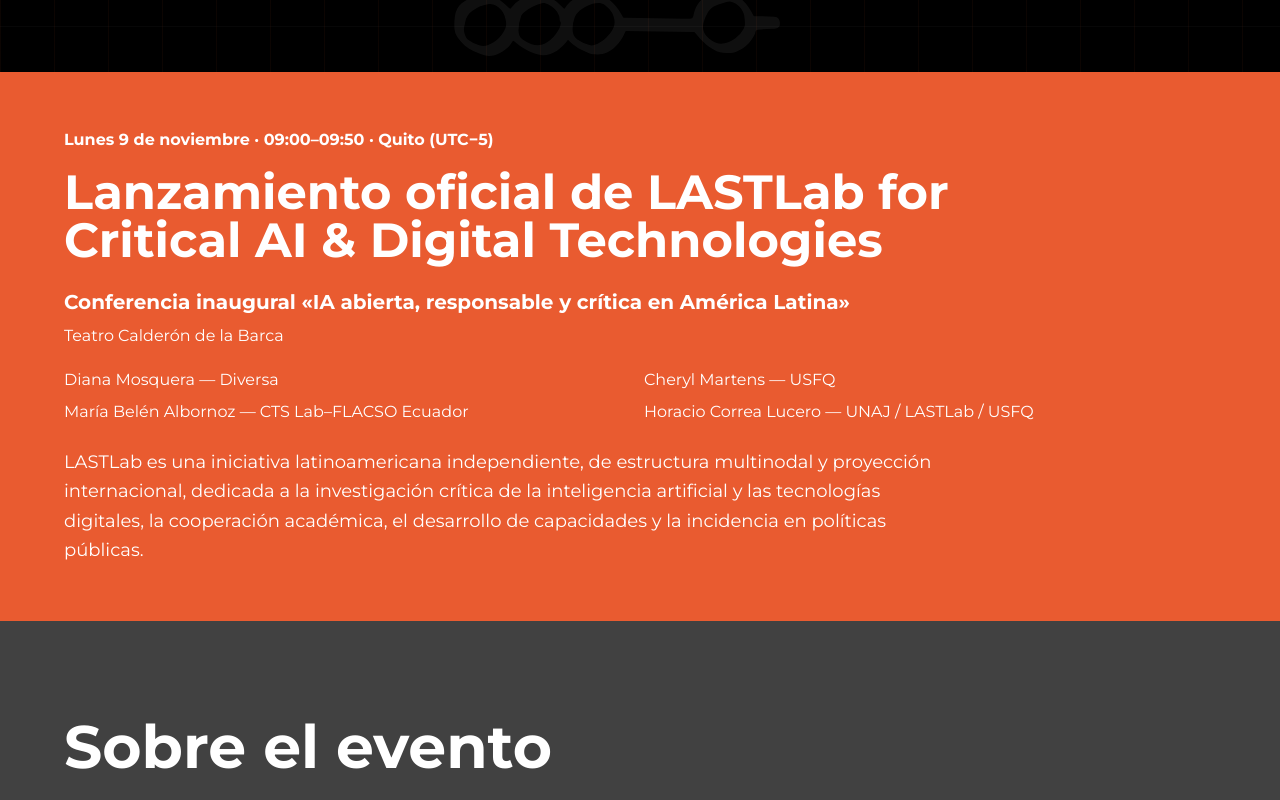
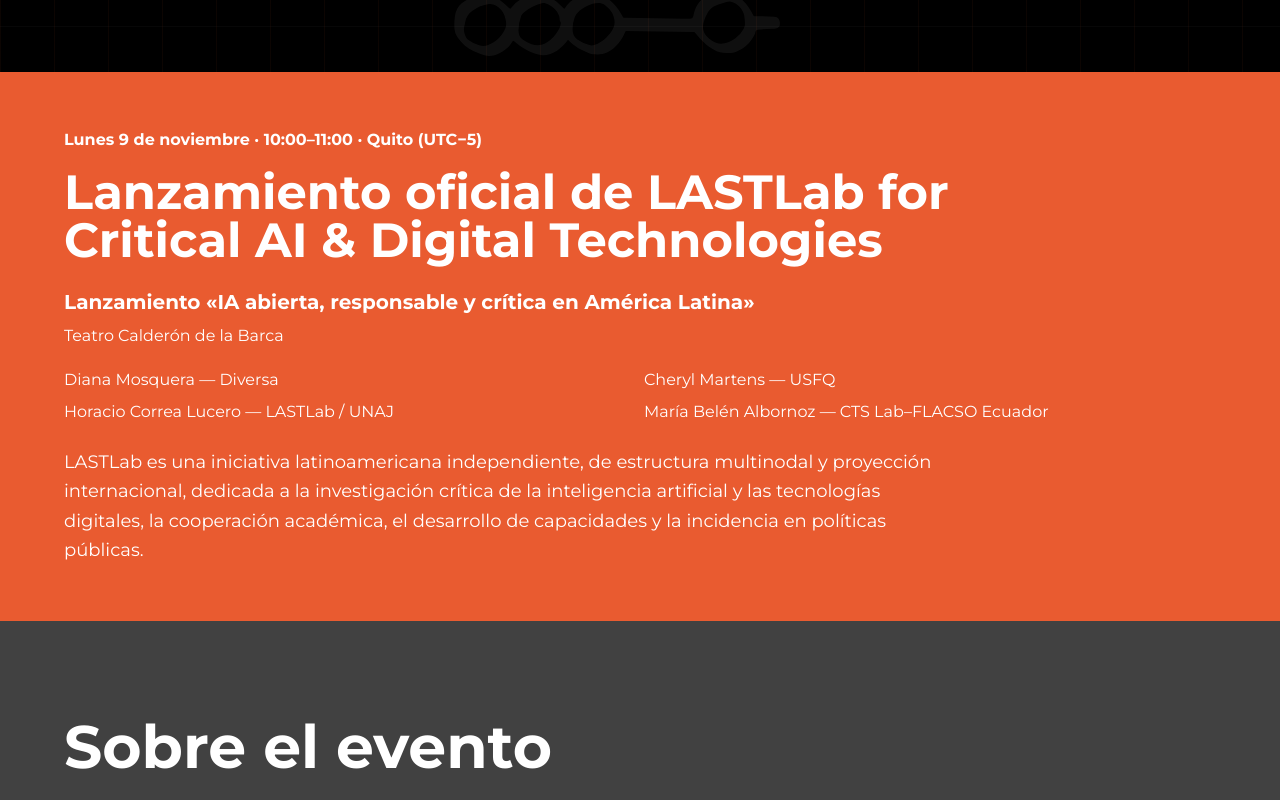
Before and after one commit to laslabcritical/lastlab, a Next.js app: page /khipux-quito in a window 1280 px wide. Shown: the part 680-1480 px from the top of the page. Built offline with nearby package versions, Linux system fonts and the light colour scheme.

Commit message:
Update KHIPUx Quito programme from October 30 agenda

```diff
--- a/src/components/pages/home-page.tsx
+++ b/src/components/pages/home-page.tsx
@@ -44,7 +44,7 @@
       <section className="rounded-[1.75rem] border-l-4 border-khipu-orange bg-khipu-black p-8 text-white md:p-10">
         <p className="font-semibold text-khipu-orange">KHIPUx Quito 2026 · {locale === "es" ? "9 y 10 de noviembre · USFQ · Híbrido" : "November 9–10 · USFQ · Hybrid"}</p>
         <h2 className="mt-3 font-heading text-2xl font-bold md:text-3xl">{locale === "es" ? "Lanzamiento oficial de LASTLab for Critical AI & Digital Technologies" : "Official launch of LASTLab for Critical AI & Digital Technologies"}</h2>
-        <p className="mt-4 leading-relaxed text-white/80">{locale === "es" ? "Lunes 9 de noviembre, 09:00–09:50 (Quito, UTC−5). Conferencia inaugural «IA abierta, responsable y crítica en América Latina», en el Campus Santiago Gangotena, Universidad San Francisco de Quito." : "Monday, November 9, 09:00–09:50 (Quito, UTC−5). Opening keynote ‘Open, responsible and critical AI in Latin America’ at Campus Santiago Gangotena, Universidad San Francisco de Quito."}</p>
+        <p className="mt-4 leading-relaxed text-white/80">{locale === "es" ? "Lunes 9 de noviembre, 10:00–11:00 (Quito, UTC−5). Lanzamiento «IA abierta, responsable y crítica en América Latina», en el Campus Santiago Gangotena, Universidad San Francisco de Quito." : "Monday, November 9, 10:00–11:00 (Quito, UTC−5). Launch session ‘Open, responsible and critical AI in Latin America’ at Campus Santiago Gangotena, Universidad San Francisco de Quito."}</p>
         <div className="mt-6"><Button href={getLocalizedPath(locale, "khipuxQuito")} variant="light">{locale === "es" ? "Conocé el evento y participá" : "Explore the event and join us"}</Button></div>
       </section>
 
--- a/src/components/pages/khipux-quito-page.tsx
+++ b/src/components/pages/khipux-quito-page.tsx
@@ -737,6 +737,11 @@
               {page.registration.body}
             </p>
             <RegistrationActions page={page} />
+            {page.links.paymentUrl && (
+              <a href={page.links.paymentUrl} target="_blank" rel="noopener noreferrer" className="inline-block rounded-full border border-khipu-orange px-5 py-3 font-bold text-khipu-orange hover:bg-white/10">
+                {page.locale === "es" ? "Pago de inscripción (USFQ)" : "Registration payment (USFQ)"}
+              </a>
+            )}
             <p className="text-white/75">{page.scheduleNote}</p>
             <div className="rounded-xl border-2 border-khipu-orange bg-khipu-orange/20 px-6 py-5">
               <p className="text-sm font-medium uppercase tracking-wider text-khipu-white/80">
--- a/src/content/khipux-programme.ts
+++ b/src/content/khipux-programme.ts
@@ -1,22 +1,24 @@
 import type { ProgrammeDay, ProgrammeSession } from "@/content/schema";
 import type { Locale } from "@/lib/i18n";
 
-// Transcribed from the supplied four-page agenda. Missing rooms remain null.
+// Transcribed from the agenda supplied on 2026-10-30 (detailed pages 3–4). Missing rooms remain null.
 // Names and affiliations are shared across locales; only editorial copy is translated.
 export const eventPeople = {
-  cesar: ["Cesar Zambrano", "USFQ"], arnaldo: ["Arnaldo Medina", "UNAJ"],
+  paolo: ["Paolo Moncagatta", "USFQ"], arnaldo: ["Arnaldo Medina", "UNAJ"],
   diana: ["Diana Mosquera", "Diversa"], cheryl: ["Cheryl Martens", "USFQ"],
-  horacio: ["Horacio Correa Lucero", "UNAJ / LASTLab / USFQ"],
+  horacio: ["Horacio Correa Lucero", "LASTLab / UNAJ"],
   belen: ["María Belén Albornoz", "CTS Lab–FLACSO Ecuador"],
-  laura: ["Laura Melo", "ONU Ecuador"], luis: ["Luis Enriquez", "Superintendencia de Protección de Datos Personales"],
+  laura: ["Laura Melo", "ONU Ecuador"], guanche: ["Julio César Guanche", "FLACSO Ecuador"],
   alexandra: ["Alexandra Gualavisí", "FLACSO Ecuador"], daniel: ["Daniel Riofrío", "USFQ"],
-  ola: ["Ola Bini", "Centro de Autonomía Digital"], roberto: ["Roberto Andrade", "USFQ"],
+  ola: ["Ola Bini", "Seguridad Digital"], roberto: ["Roberto Andrade", "USFQ"],
   farith: ["Farith Simon", "USFQ"], priscilla: ["Priscilla Purtschert", "Taller Comunicación Mujer"],
   ariel: ["Ariel Vercelli", "Universidad Nacional de Mar del Plata"],
-  tracey: ["Tracey Tokuhama-Espinosa", "Conexiones"], felipe: ["Felipe Grijalva", "USFQ"],
+  tracey: ["Tracey Tokuhama-Espinosa", "Conexiones"],
+  fernando: ["Fernando Astudillo", "USFQ"], luciana: ["Luciana Mussello", "USFQ"],
+  cristina: ["Cristina Cabezas", "USFQ"], felipe: ["Felipe Grijalva", "USFQ"],
   jaime: ["Jaime Ramírez", "DINERS"], andres: ["Andrés Domínguez Hernández", "Queen Mary University of London"],
   juan: ["Juan Grigera", "King’s College London"], vizuete: ["Daniel Vizuete", "CTS Lab–FLACSO Ecuador"],
-  ernesto: ["Ernesto Vivares", "FLACSO Ecuador"], angel: ["Angel Gutierrez", "USFQ"],
+  ernesto: ["Ernesto Vivares", "FLACSO Ecuador"], angel: ["Angel Gutierrez", "FLACSO Ecuador"],
   emilie: ["Emilie Dupuits", "USFQ"], pablo: ["Pablo Cabrera Barona", "FLACSO Ecuador"],
   miguel: ["Miguel Ángel Contreras", "Universidad Central de Venezuela"],
   julian: ["Julián Posada", "Yale University"], mor: ["Mor Naaman", "Cornell Tech"]
@@ -41,11 +43,11 @@
     { date: "2026-11-09", label: t("Lunes 9 de noviembre", "Monday, November 9"),
       theme: t("Vigilancia, seguridad técnica y sostenibilidad de la IA", "Surveillance, technical security and AI sustainability"), sessions: [
         session("registration-1", "08:30–08:50", "Registro", "Registration", logistics),
-        session("welcome", "08:50–09:00", "Apertura institucional · Bienvenida", "Institutional opening · Welcome", ["Apertura", "Opening"], ["cesar", "arnaldo"], theatre),
-        session("launch", "09:00–09:50", "IA abierta, responsable y crítica en América Latina · Lanzamiento de LASTLab", "Open, responsible and critical AI in Latin America · LASTLab launch", ["Conferencia inaugural", "Opening keynote"], ["diana", "cheryl", "belen", "horacio"], theatre),
-        session("keynotes-1", "10:00–11:00", "Conferencias magistrales", "Keynote lectures", keynote, ["laura", "luis"], theatre),
+        session("welcome", "08:50–09:00", "Apertura institucional · Bienvenida", "Institutional opening · Welcome", ["Apertura", "Opening"], ["paolo", "arnaldo"], theatre),
+        session("keynotes-1", "09:00–09:50", "Conferencias magistrales", "Keynote lectures", keynote, ["guanche", "laura"], theatre),
+        session("launch", "10:00–11:00", "Lanzamiento de LASTLab: IA abierta, responsable y crítica en América Latina", "LASTLab launch: Open, responsible and critical AI in Latin America", ["Lanzamiento", "Launch"], ["diana", "cheryl", "horacio", "belen"], theatre),
         session("coffee-1", "11:00–11:30", "Pausa café", "Coffee break", logistics, [], t("Hall principal", "Main hall")),
-        session("surveillance", "11:30–12:45", "Inteligencia artificial, vigilancia y derechos", "Artificial intelligence, surveillance and rights", plenary, ["belen", "alexandra", "daniel", "ola"], theatre, "diana"),
+        session("surveillance", "11:30–12:45", "Gobernanza de la inteligencia artificial: vigilancia y derechos", "AI governance: surveillance and rights", plenary, ["belen", "alexandra", "daniel", "ola"], theatre, "diana"),
         session("lunch-1", "12:45–13:45", "Almuerzo libre", "Lunch break", logistics),
         session("workshop-a", "13:45–15:50", "Taller A · Seguridad, vulnerabilidades y evaluación de modelos de IA", "Workshop A · Security, vulnerabilities and AI model evaluation", workshop, ["roberto"], theatre, undefined, true),
         session("workshop-b", "13:45–15:50", "Taller B · Mapeo de la IA: trabajo, recursos y territorios", "Workshop B · Mapping AI: labour, resources and territories", workshop, ["diana"], "Auditorio Epicuro EP-24", undefined, true),
@@ -56,17 +58,17 @@
       ] },
     { date: "2026-11-10", label: t("Martes 10 de noviembre", "Tuesday, November 10"),
       theme: t("Conferencias, sesiones paralelas, gobernanza, trabajo, colonialidad e infraestructura de IA", "Keynotes, parallel sessions, governance, labour, coloniality and AI infrastructure"), sessions: [
-        session("registration-2", "08:15–08:40", "Registro", "Registration", logistics, [], theatre),
-        session("pedagogy", "08:40–09:45", "Pedagogías críticas de IA", "Critical AI pedagogies", parallel, ["tracey"], theatre, "cheryl", true),
-        session("security", "08:40–09:45", "Seguridad, vulnerabilidades y evaluación de modelos de IA", "Security, vulnerabilities and AI model evaluation", parallel, ["felipe", "jaime"], "Auditorio Biblioteca", "daniel", true),
-        session("transition-2", "09:45–10:00", "Transición", "Transition", logistics),
+        session("registration-2", "08:15–08:30", "Registro", "Registration", logistics, [], theatre),
+        session("pedagogy", "08:30–09:50", "Pedagogías críticas de IA", "Critical AI pedagogies", parallel, ["tracey", "fernando", "luciana"], theatre, "cristina", true),
+        session("security", "08:30–09:50", "Seguridad, vulnerabilidades y evaluación de modelos de IA", "Security, vulnerabilities and AI model evaluation", parallel, ["felipe", "jaime"], "Auditorio Biblioteca", "daniel", true),
+        session("transition-2", "09:50–10:00", "Transición", "Transition", logistics),
         session("sociotechnical", "10:00–11:00", "IA, tecnología y cambio sociotécnico", "AI, technology and sociotechnical change", keynote, ["andres", "juan"], theatre, "horacio", false,
           t("Andrés Domínguez Hernández: «Hacia una ecología sociotécnica de la inteligencia artificial». Juan Grigera: «IA y las leyes del movimiento del capital: comprender la difusión tecnológica desigual».", "Andrés Domínguez Hernández: ‘Towards a sociotechnical ecology of artificial intelligence’. Juan Grigera: ‘AI and the Laws of Motion of Capital: Understanding Uneven Technological Diffusion’.")),
         session("coffee-2", "11:00–11:30", "Pausa café", "Coffee break", logistics, [], t("Hall principal", "Main hall")),
         session("platforms", "11:30–12:45", "La IA y el trabajo en plataformas", "AI and platform labour", parallel, ["vizuete"], theatre, "belen", true),
         session("governance-2", "11:30–12:45", "Gobernanza de la IA y sostenibilidad", "AI governance and sustainability", parallel, ["ernesto", "angel", "emilie", "pablo"], "Patio interno Da Vinci", "horacio", true),
         session("lunch-2", "12:45–14:15", "Almuerzo libre", "Lunch break", logistics),
-        session("coloniality", "14:15–15:15", "Colonialidad, trabajo e infraestructura de inteligencia artificial en América Latina", "Coloniality, labour and AI infrastructure in Latin America", plenary, ["miguel", "julian"], theatre, undefined, false,
+        session("coloniality", "14:15–15:15", "Colonialidad, trabajo e infraestructura de inteligencia artificial en América Latina", "Coloniality, labour and AI infrastructure in Latin America", keynote, ["miguel", "julian"], theatre, undefined, false,
           t("Miguel Ángel Contreras: «Aletheia algorítmica: sesgo incorporado, discriminación y colonialidad, o los desafíos estratégicos de la región». Julián Posada: «Inteligencia artificial, trabajo e infraestructura».", "Miguel Ángel Contreras: ‘Algorithmic aletheia: embedded bias, discrimination and coloniality, or the region’s strategic challenges’. Julián Posada: ‘Artificial intelligence, labour and infrastructure’.")),
         session("author", "15:15–15:55", "Conversación con el autor: Platform Extractivism", "In conversation with the author: Platform Extractivism", ["Conversación", "Conversation"], ["julian"]),
         session("closing-keynote", "16:00–17:00", "AI, Information, and Democracy", "AI, Information, and Democracy", keynote, ["mor"], theatre, undefined, false,
--- a/src/content/khipux-quito-2026.ts
+++ b/src/content/khipux-quito-2026.ts
@@ -10,7 +10,9 @@
   const description = t("Encuentro académico y público sobre inteligencia artificial abierta, responsable y crítica desde perspectivas latinoamericanas.", "An academic and public gathering on open, responsible and critical artificial intelligence from Latin American perspectives.");
   const register = t("Inscribite al evento", "Register for the event");
   const programmeDays = getProgramme(locale);
+  const scheduledPeople = new Set(programmeDays.flatMap(day => day.sessions.flatMap(session => [...session.participants, session.moderator].filter(Boolean))));
   const participantKeys = ["andres", "mor", "juan", "julian", "miguel", ...Object.keys(eventPeople).filter(k => !["andres", "mor", "juan", "julian", "miguel"].includes(k))] as (keyof typeof eventPeople)[];
+  const activeParticipantKeys = participantKeys.filter(key => scheduledPeople.has(personLine(key)));
   const institution = (name: string, logo: string | null) => ({ name, logoSrc: logo, placeholder: name });
   return {
     locale, slug: "khipux-quito", title: "KHIPUx Quito 2026", subtitle, description,
@@ -18,7 +20,7 @@
     location: { city: "Quito", country: "Ecuador", firstVenue: venue, secondVenue: null, mainRoom: "Teatro Calderón de la Barca", mapUrl: "https://www.google.com/maps?q=Campus%20Santiago%20Gangotena%20USFQ%20Cumbaya%20Ecuador&output=embed" },
     format: t("Híbrida", "Hybrid"), duration: t("Dos jornadas", "Two days"),
     status: { program: "published", registration: "open" },
-    links: { registrationUrl: "https://forms.cloud.microsoft/r/kWQWfU7vmU", scholarshipUrl: "https://forms.cloud.microsoft/r/dwSWizyVe9", fullProgramUrl: "/khipux/descargas/programa-khipux-quito-2026.pdf", posterUrl: null },
+    links: { registrationUrl: "https://forms.cloud.microsoft/r/kWQWfU7vmU", scholarshipUrl: "https://forms.cloud.microsoft/r/dwSWizyVe9", paymentUrl: "https://btnpagos.usfq.edu.ec/pagos/Eventos.aspx", fullProgramUrl: "/khipux/descargas/programa-khipux-quito-2026-20261030.pdf", posterUrl: null },
     eventContact: { email: null, formUrl: null, instagramUrl: null, linkedinUrl: null },
     seo: { title: "KHIPUx Quito 2026 | LASTLab", description: t("KHIPUx Quito 2026: Inteligencia Artificial Abierta, Responsable y Crítica. 9 y 10 de noviembre en Campus Santiago Gangotena, USFQ, Quito. Evento híbrido y lanzamiento de LASTLab.", "KHIPUx Quito 2026: Open, Responsible and Critical AI. November 9–10 at Campus Santiago Gangotena, USFQ, Quito. Hybrid event and official LASTLab launch.") },
     ui: {
@@ -54,11 +56,11 @@
       { title: t("IA, trabajo y plataformas digitales", "AI, Labour and Digital Platforms"), description: t("Automatización, gestión algorítmica, cadenas de producción de IA, desigualdad y alternativas tecnológicas y laborales.", "Automation, algorithmic management, AI production chains, inequality and technological and labour alternatives.") },
       { title: t("Gobernanza y sostenibilidad de la IA", "AI Governance and Sustainability"), description: t("Regulación, infraestructura, documentación, capacidades institucionales, energía, recursos e impactos ambientales.", "Regulation, infrastructure, documentation, institutional capacities, energy, resources and environmental impacts.") }
     ],
-    program: { title: t("Programa 2026", "2026 Programme"), body: t("Consultá las actividades de ambas jornadas. Horarios de Quito (UTC−5). Programa sujeto a actualizaciones; los datos pendientes se indican en cada actividad.", "Explore both days of activities. All times are Quito local time (UTC−5). The programme is subject to updates; pending details are identified in each activity."), actionLabel: t("Programa publicado", "Programme available") },
+    program: { title: t("Programa 2026", "2026 Programme"), body: t("Consultá las actividades de ambas jornadas. Horarios de Quito (UTC−5). Programa actualizado el 30 de octubre de 2026, sujeto a cambios; los datos pendientes se indican en cada actividad.", "Explore both days of activities. All times are Quito local time (UTC−5). Programme updated on 30 October 2026, subject to change; pending details are identified in each activity."), actionLabel: t("Programa publicado", "Programme available") },
     programmeDays,
-    scheduleNote: t("Lunes 9 desde las 08:30; martes 10 desde las 08:15. Finalización general prevista a las 18:00. La última actividad detallada del lunes termina a las 17:00 según la agenda oficial.", "Monday 9 from 08:30; Tuesday 10 from 08:15. The event is expected to finish at 18:00. The last scheduled Monday activity ends at 17:00 in the official agenda."),
-    launch: { title: t("Lanzamiento oficial de LASTLab for Critical AI & Digital Technologies", "Official launch of LASTLab for Critical AI & Digital Technologies"), date: t("Lunes 9 de noviembre · 09:00–09:50 · Quito (UTC−5)", "Monday, November 9 · 09:00–09:50 · Quito (UTC−5)"), activity: t("Conferencia inaugural «IA abierta, responsable y crítica en América Latina»", "Opening keynote ‘Open, responsible and critical AI in Latin America’"), participants: ["diana", "cheryl", "belen", "horacio"].map(k => personLine(k as keyof typeof eventPeople)), description: t("LASTLab es una iniciativa latinoamericana independiente, de estructura multinodal y proyección internacional, dedicada a la investigación crítica de la inteligencia artificial y las tecnologías digitales, la cooperación académica, el desarrollo de capacidades y la incidencia en políticas públicas.", "LASTLab is an independent Latin American initiative with a multinodal structure and international reach, dedicated to critical research on artificial intelligence and digital technologies, academic cooperation, capacity building and public policy engagement.") },
-    participants: { title: t("Conferencistas, panelistas y moderadores", "Speakers, panellists and moderators"), pendingBody: t("Participantes e instituciones según la agenda oficial. Las fotografías, biografías y enlaces académicos se incorporarán cuando estén disponibles y autorizados.", "Participants and affiliations follow the official agenda. Photographs, biographies and academic links will be added when available and authorized."), people: participantKeys.map(key => {
+    scheduleNote: t("Lunes 9: 08:30–17:00; martes 10: 08:15–18:00. Horarios de Quito (UTC−5), según el detalle de la agenda.", "Monday 9: 08:30–17:00; Tuesday 10: 08:15–18:00. Quito local time (UTC−5), following the detailed programme."),
+    launch: { title: t("Lanzamiento oficial de LASTLab for Critical AI & Digital Technologies", "Official launch of LASTLab for Critical AI & Digital Technologies"), date: t("Lunes 9 de noviembre · 10:00–11:00 · Quito (UTC−5)", "Monday, November 9 · 10:00–11:00 · Quito (UTC−5)"), activity: t("Lanzamiento «IA abierta, responsable y crítica en América Latina»", "Launch session ‘Open, responsible and critical AI in Latin America’"), participants: ["diana", "cheryl", "horacio", "belen"].map(k => personLine(k as keyof typeof eventPeople)), description: t("LASTLab es una iniciativa latinoamericana independiente, de estructura multinodal y proyección internacional, dedicada a la investigación crítica de la inteligencia artificial y las tecnologías digitales, la cooperación académica, el desarrollo de capacidades y la incidencia en políticas públicas.", "LASTLab is an independent Latin American initiative with a multinodal structure and international reach, dedicated to critical research on artificial intelligence and digital technologies, academic cooperation, capacity building and public policy engagement.") },
+    participants: { title: t("Conferencistas, panelistas y moderadores", "Speakers, panellists and moderators"), pendingBody: t("Participantes e instituciones según la agenda oficial. Las fotografías, biografías y enlaces académicos se incorporarán cuando estén disponibles y autorizados.", "Participants and affiliations follow the official agenda. Photographs, biographies and academic links will be added when available and authorized."), people: activeParticipantKeys.map(key => {
       const [name, institution] = eventPeople[key];
       const sessions = programmeDays.flatMap(d => d.sessions).filter(s => s.participants.includes(personLine(key)) || s.moderator === personLine(key));
       return { id: key, name, institution, photoSrc: null, externalUrl: null, biography: "", confirmationStatus: t("En la agenda oficial", "Listed in the official agenda"), modality: ["juan", "julian"].includes(key) ? t("Participación online", "Online participation") : null, talkTitle: sessions[0]?.title ?? null };
--- a/src/content/schema.ts
+++ b/src/content/schema.ts
@@ -288,6 +288,7 @@
   };
   links: {
     registrationUrl: string | null;
+    paymentUrl: string | null;
     fullProgramUrl: string | null;
     scholarshipUrl: string;
     posterUrl: string | null;
```
Also changed, not shown: src/components/editorial/page.tsx (+1 -1 lines), 2 other files (tests, documents, lock files or other folders).
